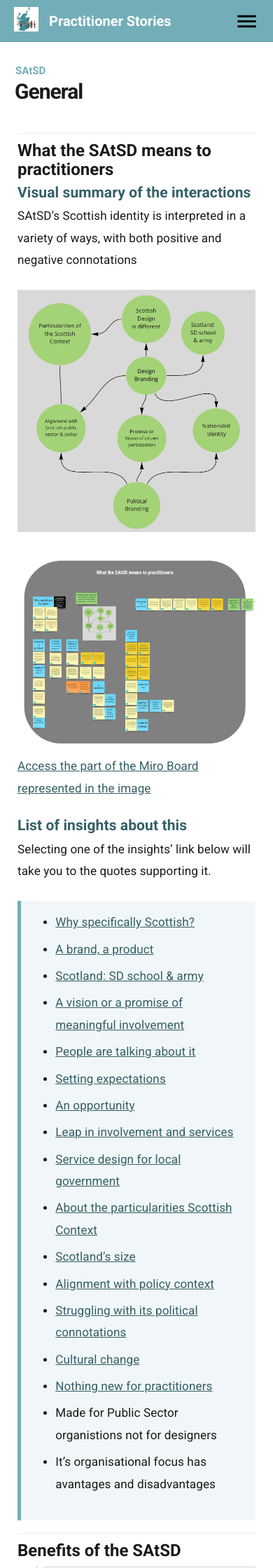
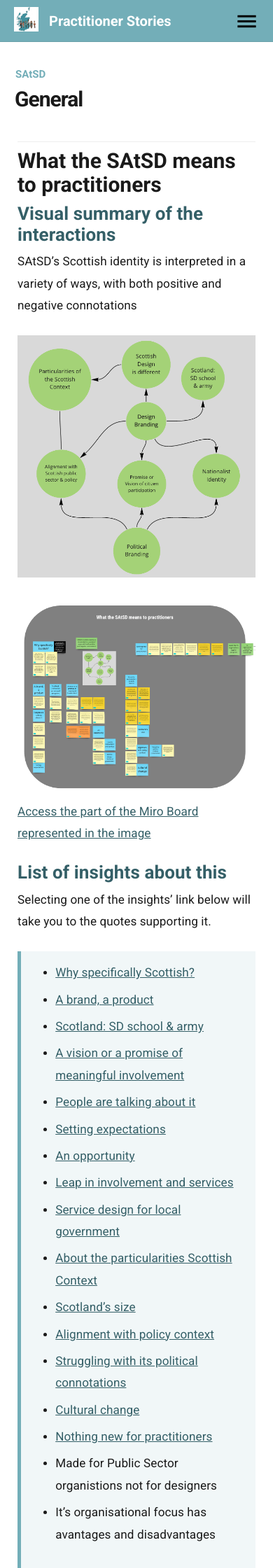
Before and after one commit to stephanie-K/practitioner-stories, a Jekyll site: the page built from _docs/SAtSD/general.md, in a window 390 px wide. Shown: the top 2240 px of the page at 70% size. Built offline with Jekyll 4.4.1, drawn with Linux system fonts in a browser that asks for light colours.

Commit message:
improve headings and hr

```diff
--- a/_docs/SAtSD/general.md
+++ b/_docs/SAtSD/general.md
@@ -44,7 +44,7 @@
 [Access the part of the Miro Board represented in the image](https://miro.com/app/board/o9J_ldOzA14=/?moveToWidget=3074457352333740932&cot=14)
 
 
-<hr>
+<hr class="big">
 
 ## In details: What the SAtSD means to practitioners
 
--- a/_sass/_layout.scss
+++ b/_sass/_layout.scss
@@ -518,3 +518,6 @@
   width: 100%;
   }
 }
+hr.big {
+	border-top: $brand-colour 4px solid;
+}
--- a/_sass/_typography.scss
+++ b/_sass/_typography.scss
@@ -57,17 +57,17 @@
 }
 
 h2 {
-	font-size: 2.6rem;
+	font-size: 3rem;
 	letter-spacing: -1px;
 }
 
 h3 {
-	font-size: 2.1rem;
+	font-size: 2.6rem;
 	color: #345f67;
 }
 
 h4 {
-	font-size: 1.8rem;
+	font-size: 2rem;
 }
 
 h5 {
@@ -184,11 +184,11 @@
 	}
 
 	h2 {
-		font-size: 2.6rem;
+		font-size: 3rem;
 	}
 
 	h3 {
-		font-size: 2.2rem;
+		font-size: 2.6rem;
 	}
 
 	h4 {
@@ -227,17 +227,17 @@
 	}
 
 	h1 {
-		font-size: 2.8rem;
+		font-size: 3.4rem;
 		letter-spacing: -1px;
 	}
 
 	h2 {
-		font-size: 2.4rem;
+		font-size: 3rem;
 		letter-spacing: 0;
 	}
 
 	h3 {
-		font-size: 2.1rem;
+		font-size: 2.6rem;
 	}
 
 	h4 {
```
